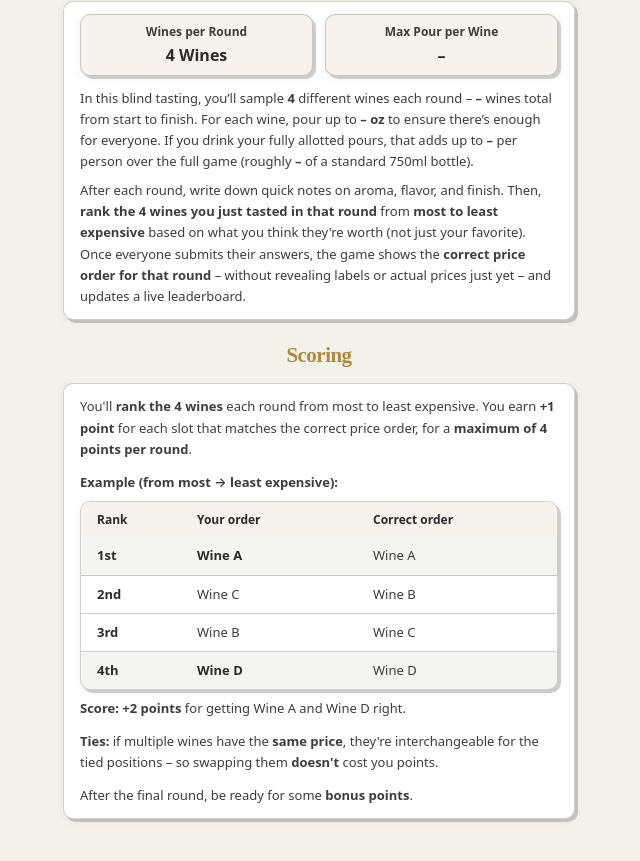
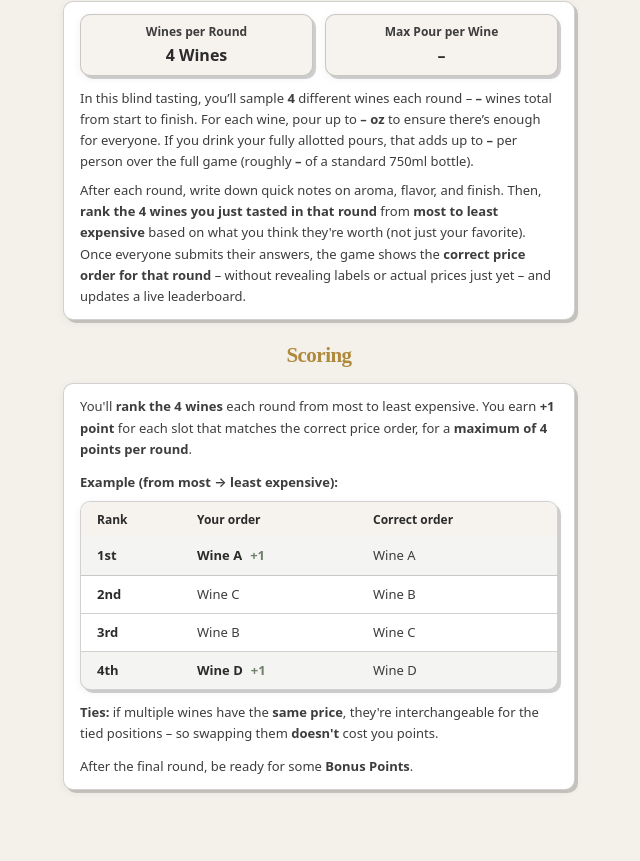
Before and after one commit to maximkali/Winey-Windsurf, a Next.js app: page /host/lobby in a window 1280 px wide. Shown: the part 401-1262 px from the top of the page, without its empty margins (321-961 px from the left). Built offline with nearby package versions, Linux system fonts and the light colour scheme.

Commit message:
Update scoring example points display

```diff
--- a/src/components/winey/TastingDetails.tsx
+++ b/src/components/winey/TastingDetails.tsx
@@ -77,13 +77,8 @@ export function ScoringDetails({ tastingConfig }: { tastingConfig: TastingDetail
     for (let i = 0; i < correct.length; i += 1) correctByPos.set(i, correct[i]);
 
     const scored = guess.map((g, i) => ({ wine: g, ok: correctByPos.get(i) === g }));
-    const points = scored.reduce((acc, x) => acc + (x.ok ? 1 : 0), 0);
-    return { correct, scored, points };
+    return { correct, scored };
   }, [slots]);
-
-  const exampleCorrectWines = useMemo(() => {
-    return example.scored.filter((x) => x.ok).map((x) => x.wine);
-  }, [example]);
 
   return (
     <div className="rounded-[var(--winey-radius)] border border-[color:var(--winey-border)] bg-white px-4 py-3 shadow-[var(--winey-shadow-sm)]">
@@ -116,12 +111,13 @@ export function ScoringDetails({ tastingConfig }: { tastingConfig: TastingDetail
                   >
                     <div className="font-semibold text-[color:var(--winey-muted-2)] whitespace-nowrap">{formatOrdinal(i + 1)}</div>
                     <div className="min-w-0">
-                      <span
-                        className={`block truncate ${x.ok ? 'font-semibold text-[color:var(--winey-muted-2)]' : 'text-[color:var(--winey-muted)]'}`}
+                      <div
+                        className={`flex min-w-0 items-baseline gap-2 ${x.ok ? 'font-semibold text-[color:var(--winey-muted-2)]' : 'text-[color:var(--winey-muted)]'}`}
                         title={x.wine}
                       >
-                        {x.wine}
-                      </span>
+                        <span className="min-w-0 truncate">{x.wine}</span>
+                        {x.ok ? <span className="shrink-0 font-semibold text-[color:var(--winey-success)]">+1</span> : null}
+                      </div>
                     </div>
                     <div className="min-w-0">
                       <span className="block truncate text-[color:var(--winey-muted)]" title={correct}>
@@ -135,26 +131,13 @@ export function ScoringDetails({ tastingConfig }: { tastingConfig: TastingDetail
           </div>
         </div>
 
-        <p>
-          <span className="font-semibold">Score:</span> <span className="font-semibold">+{example.points} point{example.points === 1 ? '' : 's'}</span> for getting{' '}
-          {(() => {
-            if (exampleCorrectWines.length === 0) return 'nothing';
-            if (exampleCorrectWines.length === 1) return `${exampleCorrectWines[0]}`;
-            if (exampleCorrectWines.length === 2) return `${exampleCorrectWines[0]} and ${exampleCorrectWines[1]}`;
-            const last = exampleCorrectWines[exampleCorrectWines.length - 1];
-            const rest = exampleCorrectWines.slice(0, -1);
-            return `${rest.join(', ')}, and ${last}`;
-          })()}{' '}
-          right.
-        </p>
-
         <p className="pt-1">
           <span className="font-semibold">Ties:</span> if multiple wines have the <span className="font-semibold">same price</span>, they're interchangeable for the tied positions – so swapping them{' '}
           <span className="font-semibold">doesn't</span> cost you points.
         </p>
 
         <p className="pt-1">
-          After the final round, be ready for some <strong>bonus points</strong>.
+          After the final round, be ready for some <strong>Bonus Points</strong>.
         </p>
       </div>
     </div>
```
